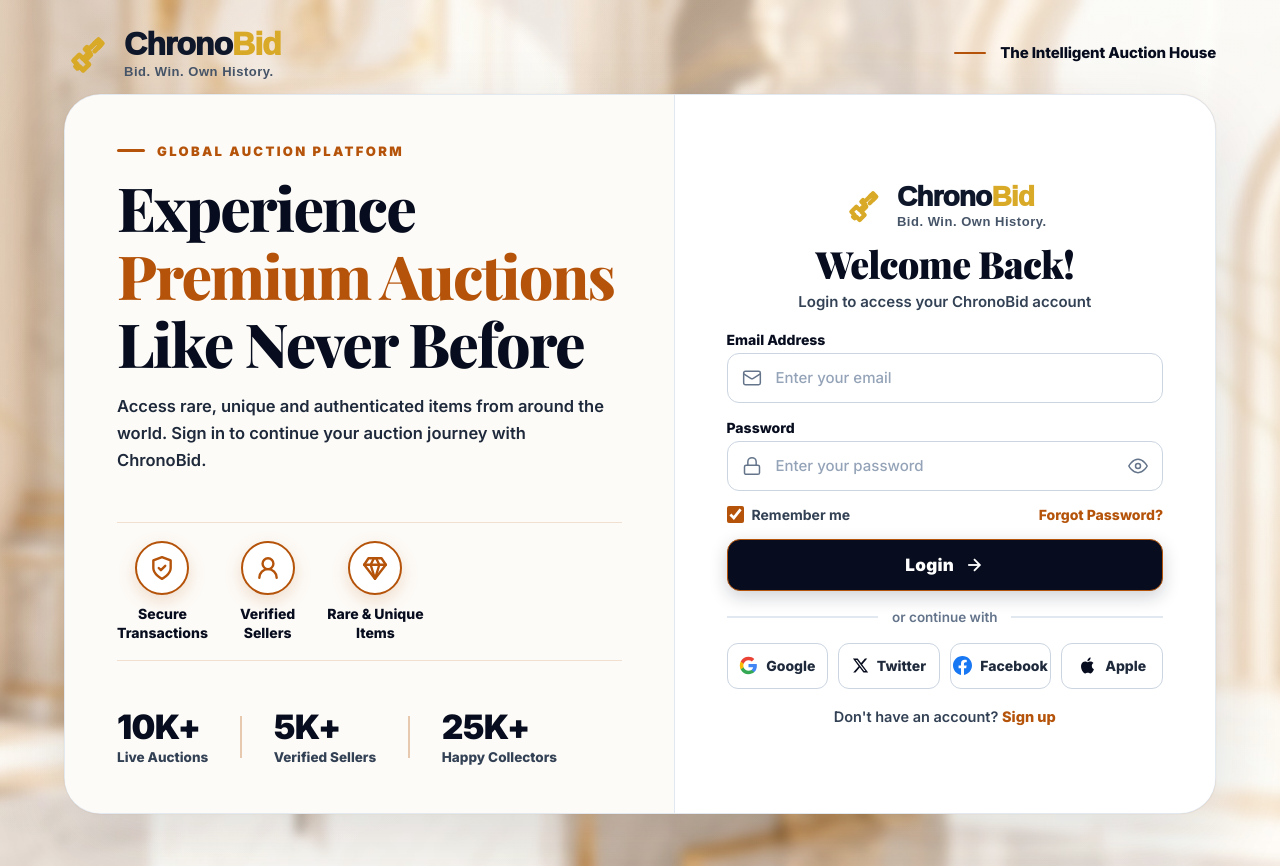
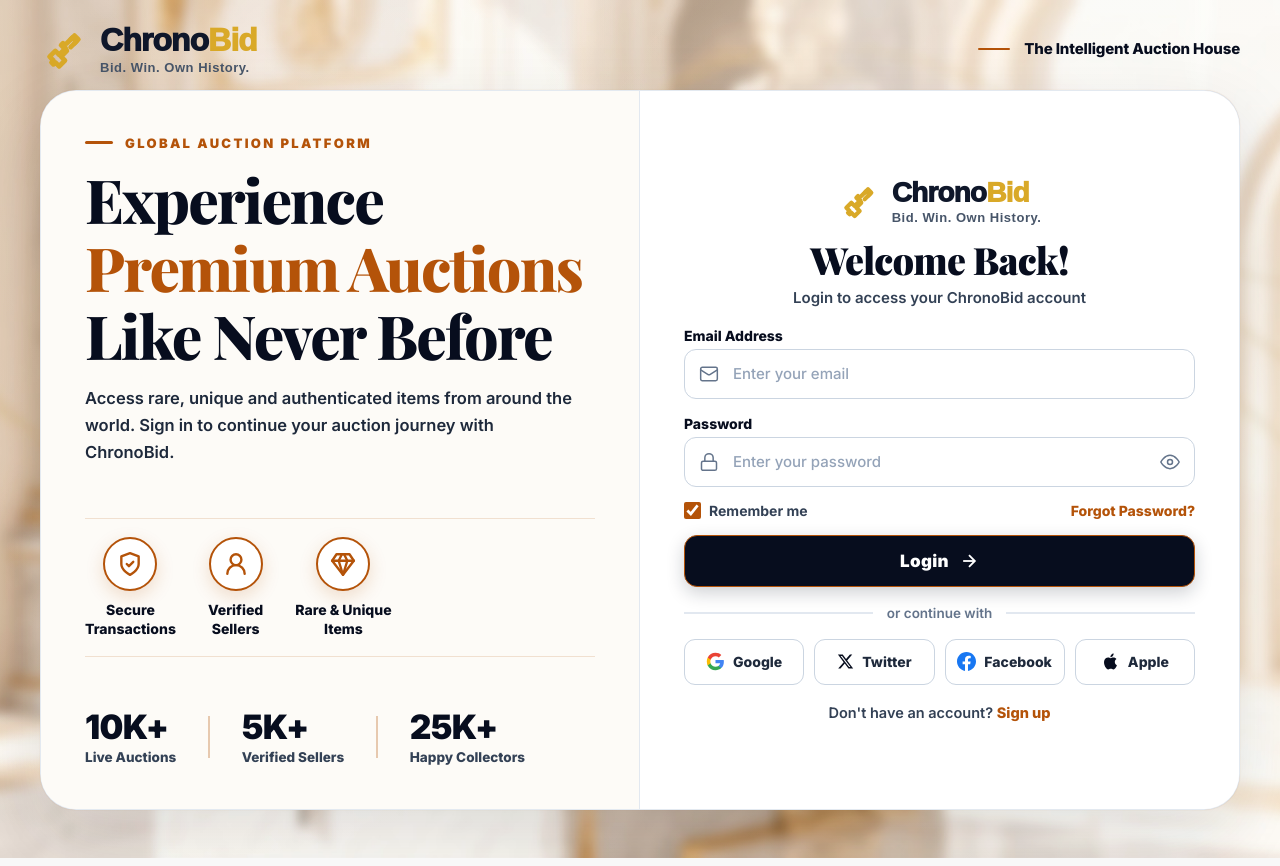
Before and after one commit to jvn-dev0/Chronobid-, a Next.js app in the folder credentials/: page /login in a window 1280 px wide. Built offline with nearby package versions, Linux system fonts and the light colour scheme; no server answers; a web font is replaced by a local one.

Commit message:
fix: adjust registration card width and horizontal spacing for desktop viewports

```diff
--- a/credentials/app/auth.module.css
+++ b/credentials/app/auth.module.css
@@ -18,7 +18,7 @@
   background-size: cover;
   background-position: center center;
   background-repeat: no-repeat;
-  padding: 28px 64px 36px 64px;
+  padding: 24px 40px 32px 40px;
   box-sizing: border-box;
   overflow-x: hidden;
   font-family: 'Inter', -apple-system, BlinkMacSystemFont, 'Segoe UI', Roboto, sans-serif;
@@ -44,7 +44,7 @@
   justify-content: space-between;
   align-items: center;
   width: 100%;
-  max-width: 1480px;
+  max-width: 1280px;
   margin: 0 auto;
 }
 
@@ -81,7 +81,7 @@
   justify-content: center;
   align-items: center;
   width: 100%;
-  max-width: 1480px;
+  max-width: 1280px;
   margin: auto auto;
   padding: 16px 0;
 }
@@ -90,7 +90,7 @@
 .unifiedAuthCard {
   display: flex;
   width: 100%;
-  max-width: 1360px;
+  max-width: 1200px;
   min-height: 720px;
   background: #ffffff;
   border-radius: 36px;
@@ -99,14 +99,15 @@
   overflow: hidden;
   position: relative;
   z-index: 2;
+  box-sizing: border-box;
 }
 
 /* ── Left Column: Editorial Hero & Stats (Warm Porcelain Ivory) ──── */
 .unifiedLeftHero {
-  width: 53%;
+  width: 50%;
   background: #fdfbf7;
   border-right: 1.8px solid #e2e8f0;
-  padding: 48px 52px;
+  padding: 44px 44px;
   display: flex;
   flex-direction: column;
   justify-content: space-between;
@@ -240,9 +241,9 @@
 
 /* ── Right Column: Authentication Form (Pure White) ─────────────── */
 .unifiedRightForm {
-  width: 47%;
+  width: 50%;
   background: #ffffff;
-  padding: 48px 52px;
+  padding: 44px 44px;
   display: flex;
   flex-direction: column;
   justify-content: center;
@@ -291,8 +292,12 @@
 
 .cardTwoColGrid {
   display: grid;
-  grid-template-columns: 1fr 1fr;
+  grid-template-columns: repeat(2, minmax(0, 1fr));
   gap: 12px;
+}
+
+.cardTwoColGrid > * {
+  min-width: 0;
 }
 
 .cardField {
@@ -332,6 +337,7 @@
 
 .cardInputBox input {
   flex: 1;
+  min-width: 0;
   border: none;
   outline: none;
   height: 100%;
@@ -508,7 +514,7 @@
 /* Social Buttons Grid */
 .socialGrid {
   display: grid;
-  grid-template-columns: repeat(4, 1fr);
+  grid-template-columns: repeat(4, minmax(0, 1fr));
   gap: 10px;
 }
 
@@ -600,6 +606,8 @@
   color: #dc2626;
   margin-top: 2px;
   font-weight: 700;
+  word-break: break-word;
+  max-width: 100%;
 }
 
 .inputError {
```
